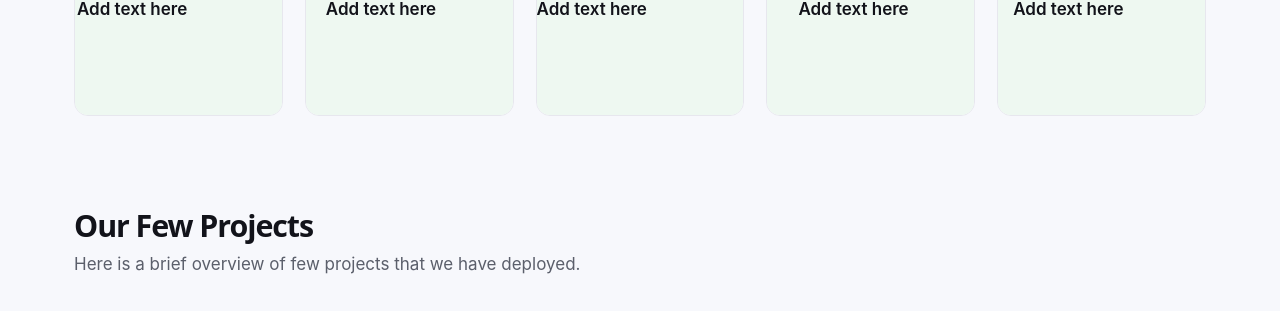
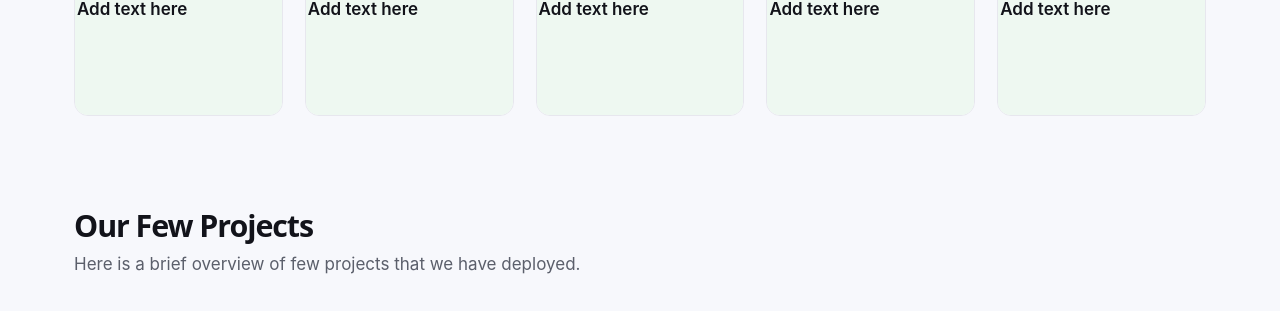
Before and after one commit to naveedkhanalfa1199/State-Core-Technology-Pakistan, a Flask app: page / in a window 1280 px wide. Shown: the part 1111-1422 px from the top of the page. Run offline with Flask 3, Linux system fonts and the light colour scheme; data comes from the database, SQL or seed files in the repository; data that the repository does not hold is empty.

Commit message:
Adjust padding for highlight and hero boxes
Reduced padding for various caption elements in highlight boxes and hero visual box.

```diff
--- a/templates/home.html
+++ b/templates/home.html
@@ -188,22 +188,22 @@
 
 /* highlight box 2 */
 .hl-2 .eb-imgwrap{aspect-ratio:1/1.4}
-.hl-2 .eb-caption{padding:20px}
+.hl-2 .eb-caption{padding:2px}
 .hl-2 .eb-text2{margin-top:0px}
 
 /* highlight box 3 */
 .hl-3 .eb-imgwrap{aspect-ratio:1/1.4}
-.hl-3 .eb-caption{padding:0px}
+.hl-3 .eb-caption{padding:2px}
 .hl-3 .eb-text2{margin-top:0px}
 
 /* highlight box 4 */
 .hl-4 .eb-imgwrap{aspect-ratio:1/1.4}
-.hl-4 .eb-caption{padding:31px}
+.hl-4 .eb-caption{padding:2px}
 .hl-4 .eb-text2{margin-top:0px}
 
 /* highlight box 5 */
 .hl-5 .eb-imgwrap{aspect-ratio:1/1.4}
-.hl-5 .eb-caption{padding:15px}
+.hl-5 .eb-caption{padding:2px}
 .hl-5 .eb-text2{margin-top:0px}
 
 /* highlight boxes (What we create) + project boxes (Our Few Projects):
@@ -257,7 +257,7 @@
 
 /* hero visual box */
 .hv-1 .eb-imgwrap{aspect-ratio:4/5}
-.hv-1 .eb-caption{padding:18px}
+.hv-1 .eb-caption{padding:2px}
 .hv-1 .eb-text2{margin-top:4px}
 
 /* service boxes */
```
